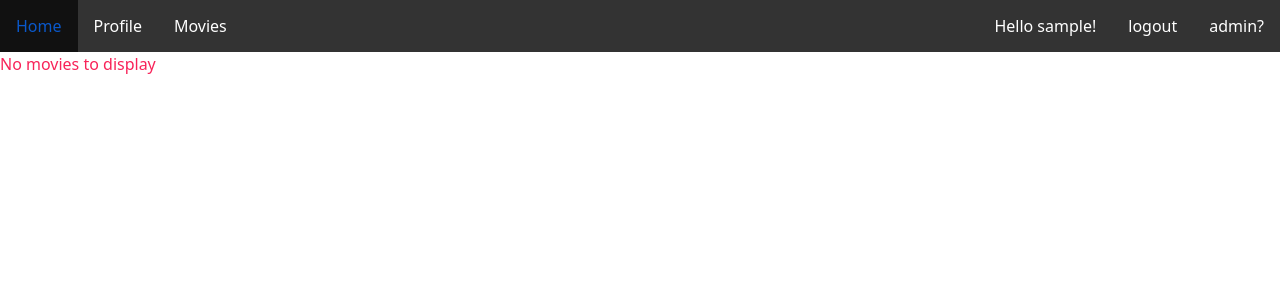
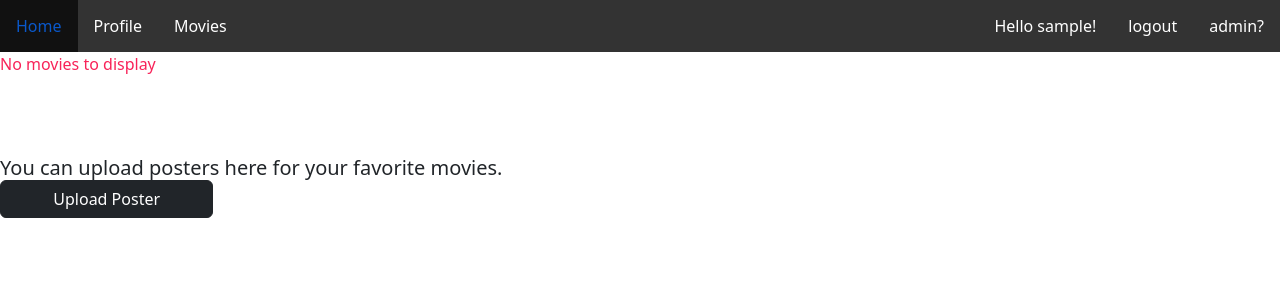
Before and after one commit to shashank-k-y/PosterManagement, a Django app: page /movies/list/ in a window 1280 px wide. Shown: the top 300 px of the page. Run offline with Django 4.2, Linux system fonts and the light colour scheme; the visitor is signed in with stand-in values (Sample User, id 1); data that the repository does not hold is empty.

```diff
--- a/movies/templates/movies/image_view.html
+++ b/movies/templates/movies/image_view.html
@@ -5,10 +5,10 @@
         <p id="message-{{ message.tags }}">{{ message }}</p>
 {% endfor %}
     <div class="card">
-        <img class="card-img-top" src="{{ movie.image.url }}" alt="Card image cap">
+        <img class="card-img-top" src="{{ poster.image.url }}" alt="Card image cap">
         <div class="card-body">
-          <h5 style="align-self: center;" class="card-title">{{ movie.name}}</h5>
-          <p class="card-text">{{ movie.description }}</p>
+          <h5 style="align-self: center;" class="card-title">{{ poster.name}}</h5>
+          <p class="card-text">{{ poster.description }}</p>
         </div>
       </div>
 </div>
--- a/movies/templates/movies/movie_list.html
+++ b/movies/templates/movies/movie_list.html
@@ -11,9 +11,15 @@
         <div class="card-body">
           <h5 class="card-title">{{ movie.name}}</h5>
           <p class="card-text">{{ movie.description }}</p>
-          <a href="{% url 'upload-poster' movie.id  %}" class="col-md-12 btn btn-dark">Upload Poster</a>
         </div>
       </div>
     {% endfor %}
 </div>
+
+
+<div style="padding-top: 5%;">
+    <h5 class="card-header">You can upload posters here for your favorite movies.</h5>
+        <a href="{% url 'upload-poster' %}" class="col-md-2 btn btn-dark">Upload Poster</a>
+</div>
+
 {% endblock %}
--- a/movies/templates/movies/posters.html
+++ b/movies/templates/movies/posters.html
@@ -9,7 +9,6 @@
     <h1 class="display-4">Wellcome {{request.user}}</h1>
     {% if not user_uploaded_posters %}
       <p class="lead">Looks like you have not upoaded any posters so far.</p>
-      <a href="{% url 'list' %}" class="col-md-4 btn btn-dark">Upload Poster</a>
     {% else %}
     <p class="lead">Posters that you have uploaded so far.</p>
   </div>
@@ -31,6 +30,9 @@
   {% endfor %}
 </div>
 
+<div style="padding-top: 5%;">
+  <a href="{% url 'upload-poster' %}" class="col-md-4 btn btn-dark">Upload Poster</a>
+</div>
 <div class="jumbotron jumbotron-fluid">
   <div style="justify-content: center;" class="container">
     <p class="display-4">Posters you can access.</p>
--- a/movies/urls.py
+++ b/movies/urls.py
@@ -6,7 +6,7 @@ urlpatterns = [
     path('list/', views.movie_list_view, name='list'),
     path('image/<int:pk>', views.image_view, name="image"),
     path(
-        'upload-poster/<int:movie_id>',
+        'upload-poster/',
         views.upload_poster,
         name="upload-poster"
     )
--- a/movies/views.py
+++ b/movies/views.py
@@ -26,14 +26,17 @@ def movie_list_view(request):
 def image_view(request, pk):
     if request.method == 'GET':
         template = loader.get_template('movies/image_view.html')
-        movie = None
+        poster = None
         try:
-            movie = models.Poster.objects.get(id=pk)
+            poster = models.Poster.objects.get(id=pk)
         except ObjectDoesNotExist:
             messages.info(request, "No movies to display")
 
+        if request.user not in poster.permitted_viewers.all() and poster not in request.user.posters.all(): # noqa
+            messages.info(request, "you dont have access to this Image.")
+
         context = {
-            'movie': movie,
+            'poster': poster,
         }
     return HttpResponse(template.render(context, request))
 
@@ -51,7 +54,7 @@ def index(request):
 
 
 @login_required
-def upload_poster(request, movie_id):
+def upload_poster(request):
     if request.method == 'POST':
         form = forms.UploadPosterForm(request.POST, request.FILES)
 
@@ -62,9 +65,5 @@ def upload_poster(request, movie_id):
             return redirect(to='home')
     else:
         form = forms.UploadPosterForm()
-    try:
-        movie = models.Movie.objects.get(id=movie_id)
-    except ObjectDoesNotExist:
-        messages.info("Movie does not exist")
-    context = {'form': form, 'movie': movie}
+    context = {'form': form}
     return render(request, 'movies/upload_poster.html', context=context)
```
